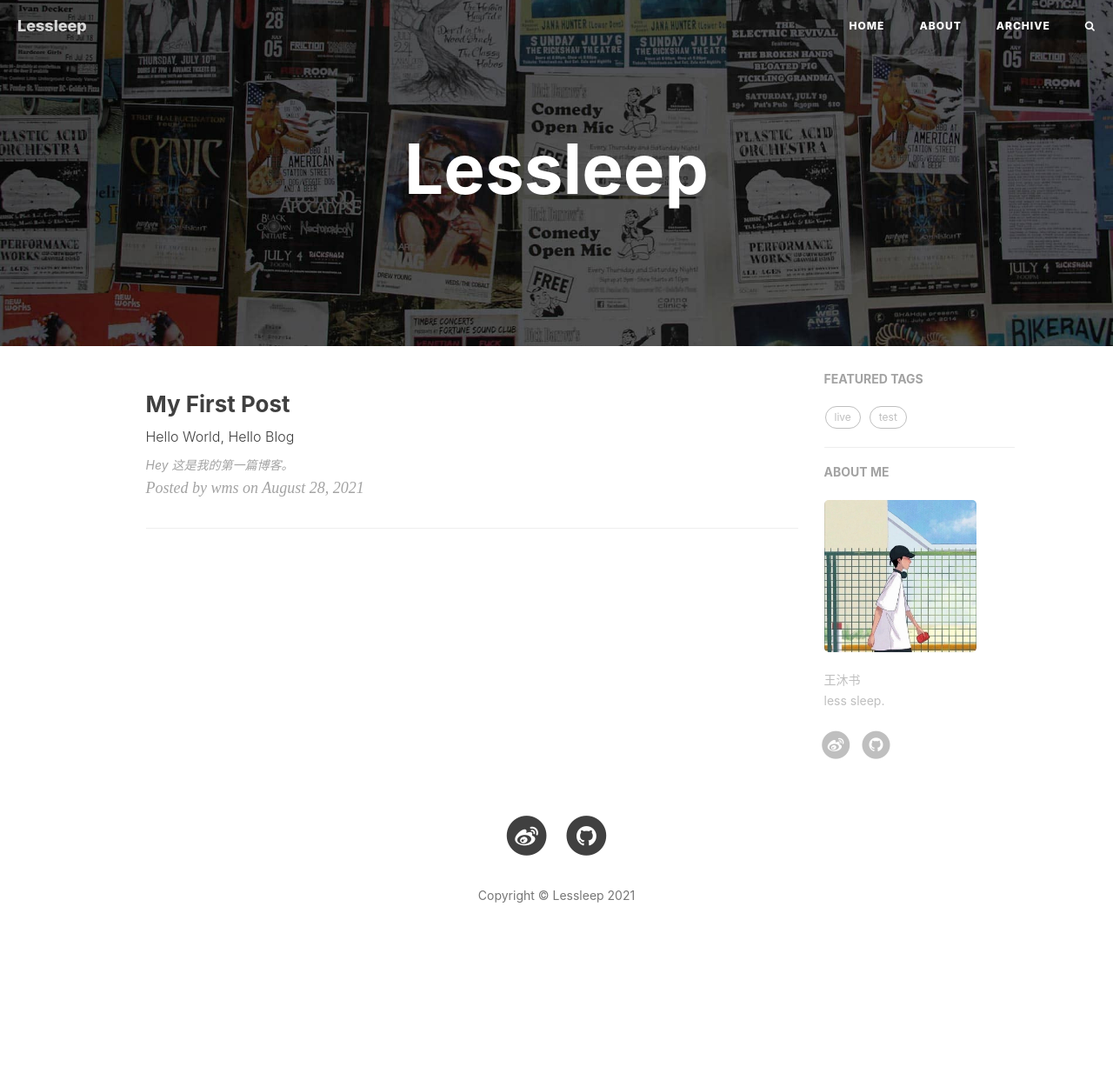
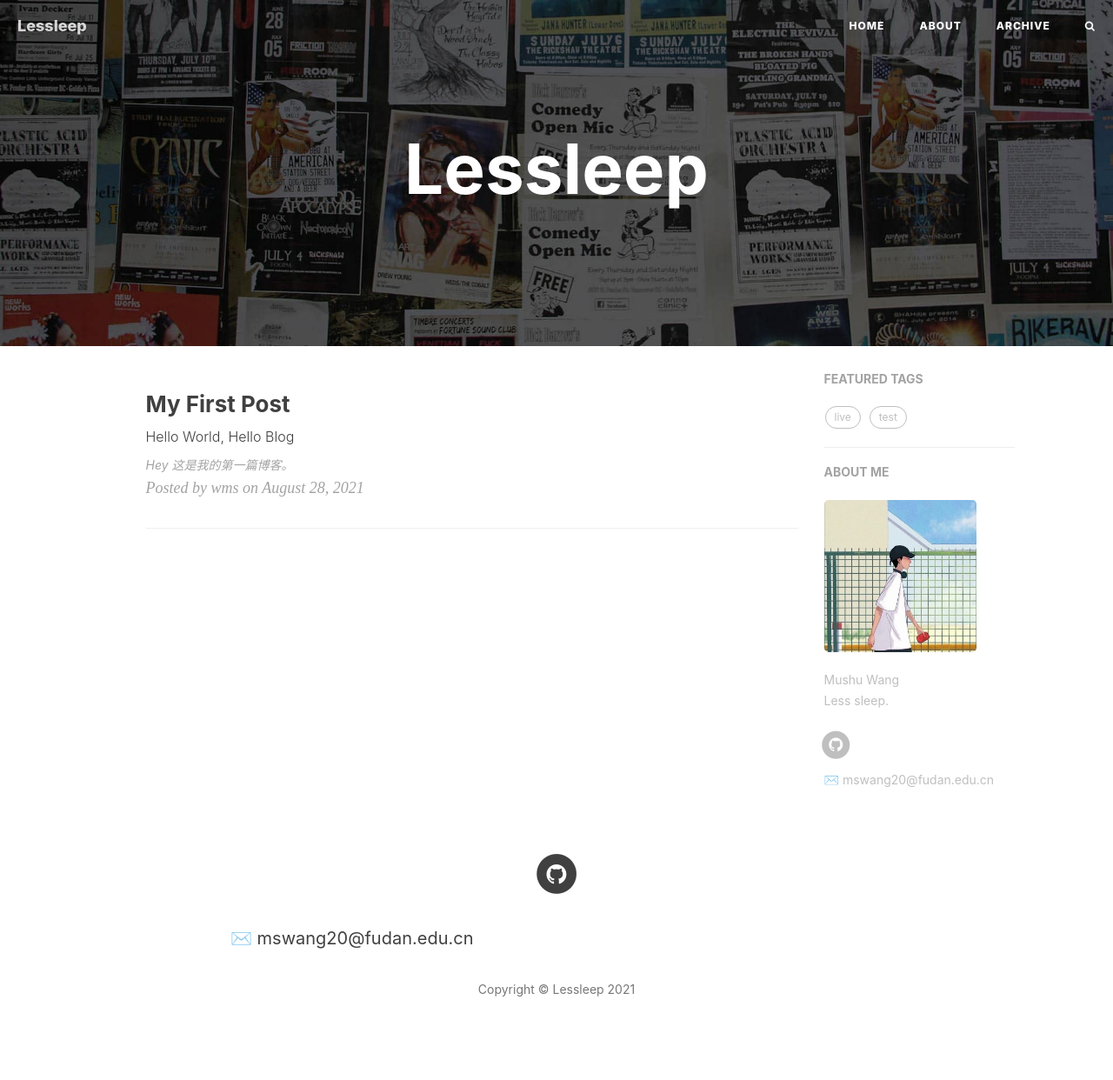
Before and after one commit to mswang1998/mswang1998.github.io, a Jekyll site: the page built from index.html, in a window 1280 px wide. Shown: the whole page at 87% size. Built offline with Jekyll 4.4.1, drawn with Linux system fonts in a browser that asks for light colours; nearby versions of some CDN libraries; the list of posts is cut into pages by our own code; comment, search, counter and statistics services are not loaded; before the commit the page ends 1134 px from its top, so only the background shows below that.

Commit message:
update sns.links.html

```diff
--- a/_config.yml
+++ b/_config.yml
@@ -4,7 +4,7 @@ SEOTitle:  Lessleep
 header-img: img/home-bg.jpg
 email: mswang20@fudan.edu.cn
 description: "Less Sleep"
-keyword: "王沐书, mswang, 王沐书的博客, 少睡, 博客, Less Sleep, 个人网站"
+keyword: "王沐书, mswang, 王沐书的博客, 少睡,  Lesslpeep, 博客, Less Sleep, 个人网站"
 url: "https://mswang1998.github.io"              # your host, for absolute URL
 baseurl: ""                             # for example, '/blog' if your blog hosted on 'host/blog'
 
@@ -13,7 +13,7 @@ future: true
 
 # SNS settings
 RSS: false
-weibo_username:     多睡等于少学
+#weibo_username:     多睡等于少学
 #zhihu_username:     huxpro
 github_username:    mswang1998
 #twitter_username:   huxpro
@@ -81,14 +81,14 @@ netease_comment: false
 # ba_track_id: [your track id]
 
 # Google Analytics
-ga_track_id: 'UA-49627206-1'            # Format: UA-xxxxxx-xx
-ga_domain: huangxuan.me
+#ga_track_id: 'UA-49627206-1'            # Format: UA-xxxxxx-xx
+#ga_domain: huangxuan.me
 
 
 
 # Sidebar settings
 sidebar: true                           # whether or not using Sidebar.
-sidebar-about-description: "王沐书 <br> less sleep."
+sidebar-about-description: "Mushu Wang <br> Less sleep."
 sidebar-avatar: /img/wms.jpg      # use absolute URL, seeing it's used in both `/` and `/about/`
 
 
--- a/_includes/sns-links.html
+++ b/_includes/sns-links.html
@@ -79,3 +79,7 @@
   </li>
   {% endif %}
 </ul>
+{% if site.email %}
+    <p>✉️ {{site.email}}</p>
+{% endif %}
+</ul>
```
